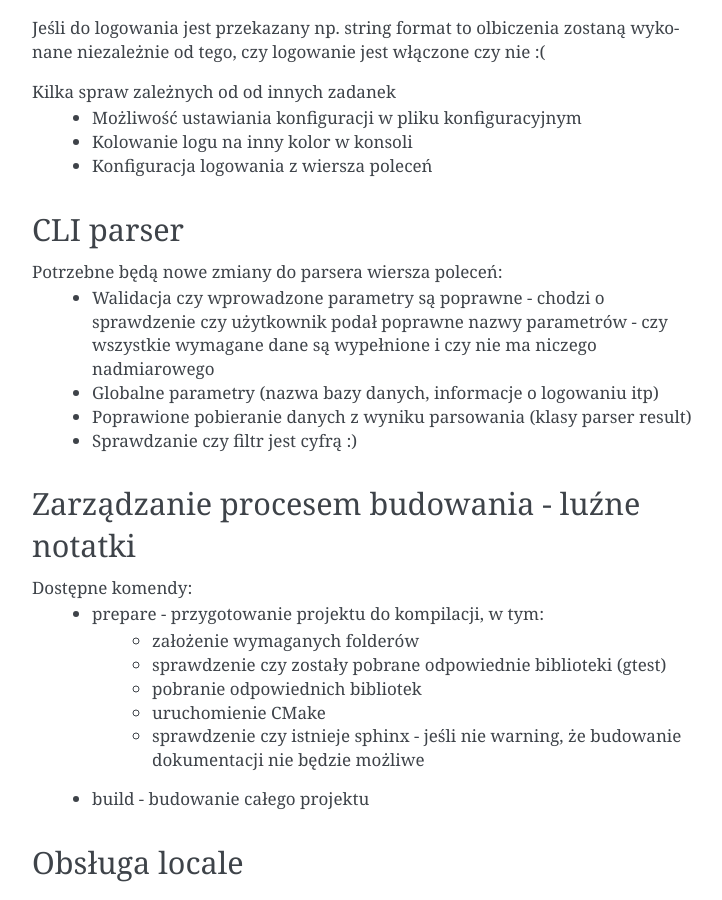
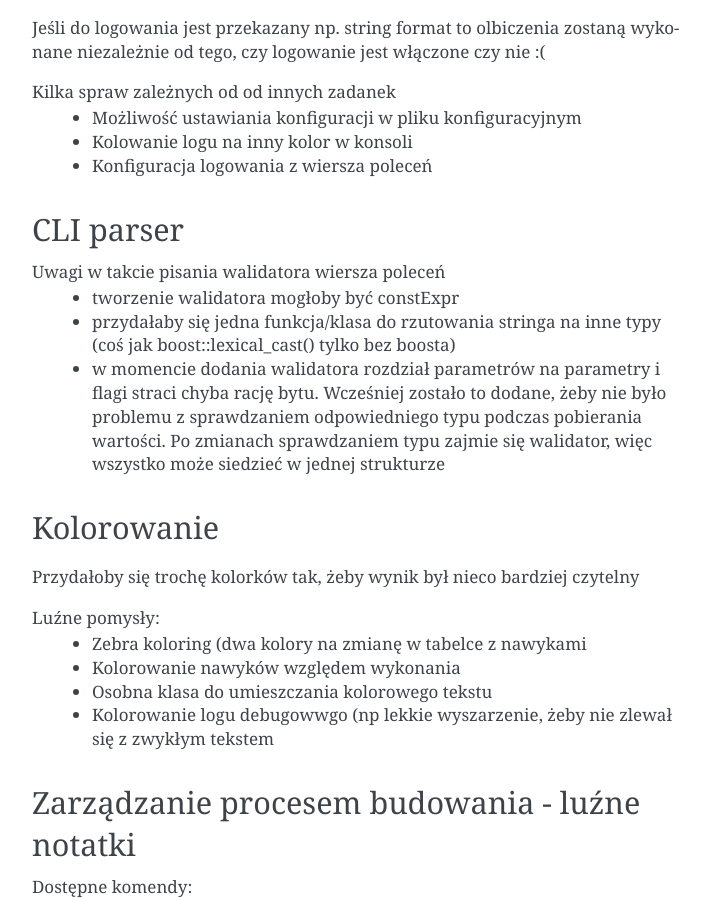
Before and after one commit to minescias/HabitTacker, a Sphinx documentation site: the page built from Docs/source/tasks/Notes.rst, in a window 1280 px wide and 900 px high, scrolled down 1424 px. Shown: the whole window, without its empty margins (388-1110 px from the left). Built offline with Sphinx 7.4.7, drawn with Linux system fonts in a browser that asks for light colours.

Commit message:
Docs: Updated doc after HT27
T: HT27

```diff
--- a/Docs/source/tasks/Notes.rst
+++ b/Docs/source/tasks/Notes.rst
@@ -62,13 +62,26 @@ Kilka spraw zależnych od od innych zadanek
 
 CLI parser
 *******************************************************************************
-Potrzebne będą nowe zmiany do parsera wiersza poleceń:
- *  Walidacja czy wprowadzone parametry są poprawne - chodzi o sprawdzenie czy
-    użytkownik podał poprawne nazwy parametrów - czy wszystkie wymagane dane są
-    wypełnione i czy nie ma niczego nadmiarowego
- *  Globalne parametry (nazwa bazy danych, informacje o logowaniu itp)
- *  Poprawione pobieranie danych z wyniku parsowania (klasy parser result)
- *  Sprawdzanie czy filtr jest cyfrą :)
+Uwagi w takcie pisania walidatora wiersza poleceń
+ *  tworzenie walidatora mogłoby być constExpr
+ *  przydałaby się jedna funkcja/klasa do rzutowania stringa na inne typy
+    (coś jak boost::lexical_cast() tylko bez boosta)
+ *  w momencie dodania walidatora rozdział parametrów na parametry i flagi
+    straci chyba rację bytu. Wcześniej zostało to dodane, żeby nie było
+    problemu z sprawdzaniem odpowiedniego typu podczas pobierania wartości.
+    Po zmianach sprawdzaniem typu zajmie się walidator, więc wszystko może
+    siedzieć w jednej strukturze
+
+Kolorowanie
+********************************************************************************
+Przydałoby się trochę kolorków tak, żeby wynik był nieco bardziej czytelny
+
+Luźne pomysły:
+ * Zebra koloring (dwa kolory na zmianę w tabelce z nawykami
+ * Kolorowanie nawyków względem wykonania
+ * Osobna klasa do umieszczania kolorowego tekstu
+ * Kolorowanie logu debugowwgo (np lekkie wyszarzenie, żeby nie zlewał się
+   z zwykłym tekstem
 
 Zarządzanie procesem budowania - luźne notatki
 *******************************************************************************
--- a/Docs/source/tasks/Planned.rst
+++ b/Docs/source/tasks/Planned.rst
@@ -3,6 +3,10 @@ Planowane
 
 Czego to ja nie planuję :) Jest to lista rzeczy, które planuje dodać w
 przyszłości ale na razie jest za wcześnie, żeby pisać o tym w Task.rst
+
+**Różne**
+ #. W jednym z konstruktorów DateTime rzucam wyjątkiem. Wydaje mi się,
+    że nie powinno się tego robić. Do sprawdzenia.
 
 **Grupownaie nawyków**
     Np. poranne aktywności są zazwyczaj wykonywane razem dobrze byłoby je
```
Also changed, not shown: Docs/source/Mechanics/CommandLineParser.rst (+30 -0 lines), Docs/source/Tasks.rst (+21 -12 lines), Docs/source/tasks/Done.rst (+11 -0 lines).
